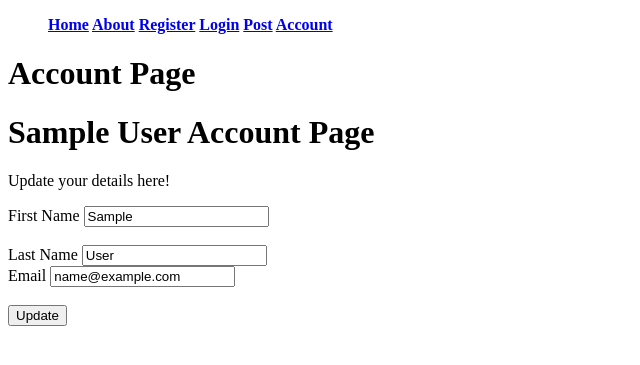
After one commit to Wasim-Danyal/Flask-Blog-CRUD, a Flask app: page /account in a window 1280 px wide. The commit adds this page. Shown: the top 365 px of the page, without its empty margins (0-640 px from the left). Run offline with Flask 2, Linux system fonts and the light colour scheme; a user stored in the database is signed in; tables that the repository leaves empty hold one stand-in row (values such as "Sample post").

Commit message:
Working account system

```diff
--- a/application/forms.py
+++ b/application/forms.py
@@ -2,6 +2,7 @@ from flask_wtf import FlaskForm
 from wtforms import StringField, SubmitField, PasswordField, BooleanField
 from wtforms.validators import DataRequired, Length, Email, EqualTo, ValidationError
 from application.models import Users
+from flask_login import current_user
 
 class PostForm(FlaskForm):
 
@@ -74,3 +75,28 @@ class LoginForm(FlaskForm):
 	remember = BooleanField('Remember Me')
 
 	submit = SubmitField('Login')
+
+
+class UpdateAccountForm(FlaskForm):
+    first_name = StringField('First Name',
+        validators=[
+            DataRequired(),
+            Length(min=4, max=30)
+        ])
+    last_name = StringField('Last Name',
+        validators=[
+            DataRequired(),
+            Length(min=4, max=30)
+        ])
+    email = StringField('Email',
+        validators=[
+            DataRequired(),
+            Email()
+        ])
+    submit = SubmitField('Update')
+
+    def validate_email(self,email):
+        if email.data != current_user.email:
+            user = Users.query.filter_by(email=email.data).first()
+            if user:
+                raise ValidationError('Email already in use')
--- a/application/routes.py
+++ b/application/routes.py
@@ -1,6 +1,6 @@
 from application import app, db, bcrypt
 from flask import render_template, redirect, url_for, request
-from application.forms import PostForm, RegistrationForm, LoginForm
+from application.forms import PostForm, RegistrationForm, LoginForm, UpdateAccountForm
 from application.models import Posts, Users
 from flask_login import login_user, current_user, logout_user, login_required
 
@@ -77,3 +77,19 @@ def post():
 def logout():
     logout_user()
     return redirect(url_for('login'))
+
+@app.route('/account', methods=['GET', 'POST'])
+@login_required
+def account():
+    form = UpdateAccountForm()
+    if form.validate_on_submit():
+        current_user.first_name = form.first_name.data
+        current_user.last_name = form.last_name.data
+        current_user.email = form.email.data
+        db.session.commit()
+        return redirect(url_for('account'))
+    elif request.method == 'GET':
+        form.first_name.data = current_user.first_name
+        form.last_name.data = current_user.last_name
+        form.email.data = current_user.email
+    return render_template('account.html', title='Account', form=form)
--- /dev/null
+++ b/application/templates/account.html
@@ -0,0 +1,49 @@
+{% extends "layout.html" %}
+{% block body_content %}
+<h1>{{ current_user.first_name }} {{ current_user.last_name }} Account Page</h1>
+    <p>Update your details here!</p>
+    <div class='form'>
+        <form method='POST' action=''>
+            {{ form.hidden_tag() }}
+            <div class="form-group">
+                {{ form.first_name.label }}
+                {{ form.first_name }}
+                {% if form.first_name.errors %}
+                <div class="error">
+                    {% for error in form.first_name.errors %}
+                        <span>{{ error }}</span>
+                    {% endfor %}
+                </div>
+                {% endif %}
+            </div>
+            <br>
+            <div class="form-group">
+                {{ form.last_name.label }}
+                {{ form.last_name }}
+                {% if form.last_name.errors %}
+                <div class="error">
+                    {% for error in form.last_name.errors %}
+                        <span>{{ error }}</span>
+                    {% endfor %}
+                </div>
+                {% endif %}
+            </div>
+            <div class='form_group'>
+                {{ form.email.label }}
+                {{ form.email }}
+                {% if form.email.errors %}
+                    <div class='error'>
+                        {% for error in form.email.errors %}
+                            <span>{{ error }}</span>
+                        {% endfor %}
+                    </div>
+                {% endif %}
+            </div>
+            <br>
+            <div>
+                {{ form.submit }}
+            </div>
+        </form>
+    </div>
+
+{% endblock %}
--- a/application/templates/layout.html
+++ b/application/templates/layout.html
@@ -10,6 +10,7 @@
 <a href="{{ url_for('register') }}">Register</a>
 <a href="{{ url_for('login') }}">Login</a>
 <a href="{{ url_for('post') }}">Post</a>
+<a href="{{ url_for('account') }}">Account</a>
 </ul>
 </nav></strong>
 <body>
```
